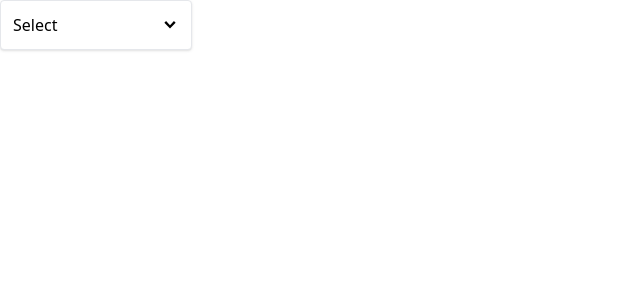
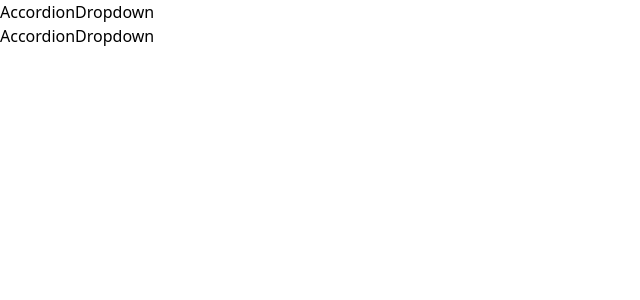
Before and after one commit to junior-escjr/reactEstudo, a React (Create React App) app in the folder comps/: page / in a window 1280 px wide. Shown: the top 300 px of the page, without its empty margins (0-640 px from the left). Built offline with nearby package versions, Linux system fonts and the light colour scheme.

Commit message:
task(comps): implementando sistema de rotas do zero

```diff
--- a/comps/src/App.js
+++ b/comps/src/App.js
@@ -1,20 +1,10 @@
-import { useState } from "react";
-import Dropdown from "./components/Dropdown";
+import Link from "./components/Link";
 
 const App = () => {
-    const [selection, setSelection] = useState( null );
-
-    const handleSelect = ( option ) => {
-        setSelection( option );
-    }
-
-    const options = [
-        {label: 'Blue', value: 'blue' },
-        {label: 'Green', value: 'green' },
-        {label: 'Red', value: 'red' },
-    ];
-
-    return <Dropdown options={options} value={selection} onChange={handleSelect} />;
+    return <div>
+        <Link to="/accordion">Accordion</Link>
+        <Link to="/dropdown">Dropdown</Link>
+    </div>;
 }
 
 export default App;
--- a/comps/src/components/Dropdown.js
+++ b/comps/src/components/Dropdown.js
@@ -1,8 +1,28 @@
-import { useState } from "react";
+import { useState, useEffect, useRef } from "react";
 import { GoChevronDown } from "react-icons/go";
+import Panel from "./Panel";
 
 const Dropdown = ({ options, value, onChange }) => {
     const [isOpen, setIsOpen] = useState( false );
+    const divEl = useRef();
+
+    useEffect(() => {
+        const handler = ( event ) => {
+            if(!divEl.current) {
+                return;
+            }
+
+            if(!divEl.current.contains( event.target )) {
+                setIsOpen( false );
+            }
+        }
+
+        document.addEventListener('click', handler, true);
+
+        return () => {
+            document.removeEventListener('click', handler);
+        }
+    }, []);
 
     const handleClick = () => {
         setIsOpen(!isOpen);
@@ -20,14 +40,14 @@
         </div>
     });
 
-    return <div className="w-48 relative">
-        <div className="flex justify-between items-center cursor-pointer border rounded p-3 shadow bg-white w-full"
+    return <div ref={divEl} className="w-48 relative">
+        <Panel className="flex justify-between items-center cursor-pointer"
         onClick={handleClick}>
             {/* //a interrogação para saber se o valor retornado será undefined */}
             {value?.label || 'Select'}
              <GoChevronDown className="text-lg" />
-        </div>
-        {isOpen && <div className="absolute top-full border rounded p-3 shadow bg-white w-full">{ renderDropdown }</div>}
+        </Panel>
+        {isOpen && <Panel className="absolute top-full">{ renderDropdown }</Panel>}
     </div>
 }
 
--- /dev/null
+++ b/comps/src/components/Link.js
@@ -0,0 +1,16 @@
+import { useContext } from "react";
+import NavigationContext from "../context/navigation";
+
+const Link = ({ to, children }) => {
+    const navigate = useContext( NavigationContext );
+
+    const handleClick = ( e ) => {
+        e.preventDefault();
+
+        navigate( to );
+    }
+
+    return <a onClick={handleClick}>{ children }</a>
+}
+
+export default Link;
--- /dev/null
+++ b/comps/src/components/Panel.js
@@ -0,0 +1,11 @@
+import classNames from "classnames";
+
+const Painel = ({ children, className, ...rest }) => {
+    const finalClassNames = classNames('border rounded p-3 shadow bg-white w-full', className);
+
+    return <div {...rest} className={finalClassNames}>
+        { children }
+    </div>
+}
+
+export default Painel;
--- /dev/null
+++ b/comps/src/context/navigation.js
@@ -0,0 +1,35 @@
+import { createContext, useState, useEffect } from "react";
+
+const NavigationContext = createContext();
+
+const NavigationProvider = ({children}) => {
+    const [currentPath, setCurrentPath] = useState( window.location.pathname );
+
+    useEffect( () => {
+        const handler = () => {
+            setCurrentPath( window.location.pathname );
+        };
+
+        window.addEventListener('popstate', handler);
+
+        return () => {
+            window.removeEventListener('popstate', handler);
+        }
+    }, []);
+
+    const navigate = ( to ) => {
+        window.history.pushState({}, '', to);
+        setCurrentPath( to );
+    }
+
+    return <NavigationContext.Provider value={{ currentPath, navigate }}>
+        <div>
+            <button onClick={() => navigate('/accordion')}>Accordion</button>
+            <button onClick={() => navigate('/dropdown')}>Dropdown</button>
+        </div>
+        {children}
+    </NavigationContext.Provider>
+}
+
+export { NavigationProvider };
+export default NavigationContext;
--- a/comps/src/index.js
+++ b/comps/src/index.js
@@ -3,8 +3,13 @@
 import React from 'react';
 import ReactDOM from 'react-dom/client';
 import App from './App';
+import { NavigationProvider } from './context/navigation';
 
 const el = document.getElementById('root');
 const root = ReactDOM.createRoot( el );
 
-root.render(<App />);
+root.render(
+    <NavigationProvider>
+        <App />
+    </NavigationProvider>
+);
--- /dev/null
+++ b/comps/src/pages/DropdownPage.js
@@ -0,0 +1,24 @@
+import { useState } from "react";
+import Dropdown from "./components/Dropdown";
+
+const DropdownPage = () => {
+    const [selection, setSelection] = useState( null );
+
+    const handleSelect = ( option ) => {
+        setSelection( option );
+    }
+
+    const options = [
+        {label: 'Blue', value: 'blue' },
+        {label: 'Green', value: 'green' },
+        {label: 'Red', value: 'red' },
+    ];
+
+    return (
+        <div className="flex">
+            <Dropdown options={options} value={selection} onChange={handleSelect} />
+        </div>
+    );
+}
+
+export default DropdownPage;
```
